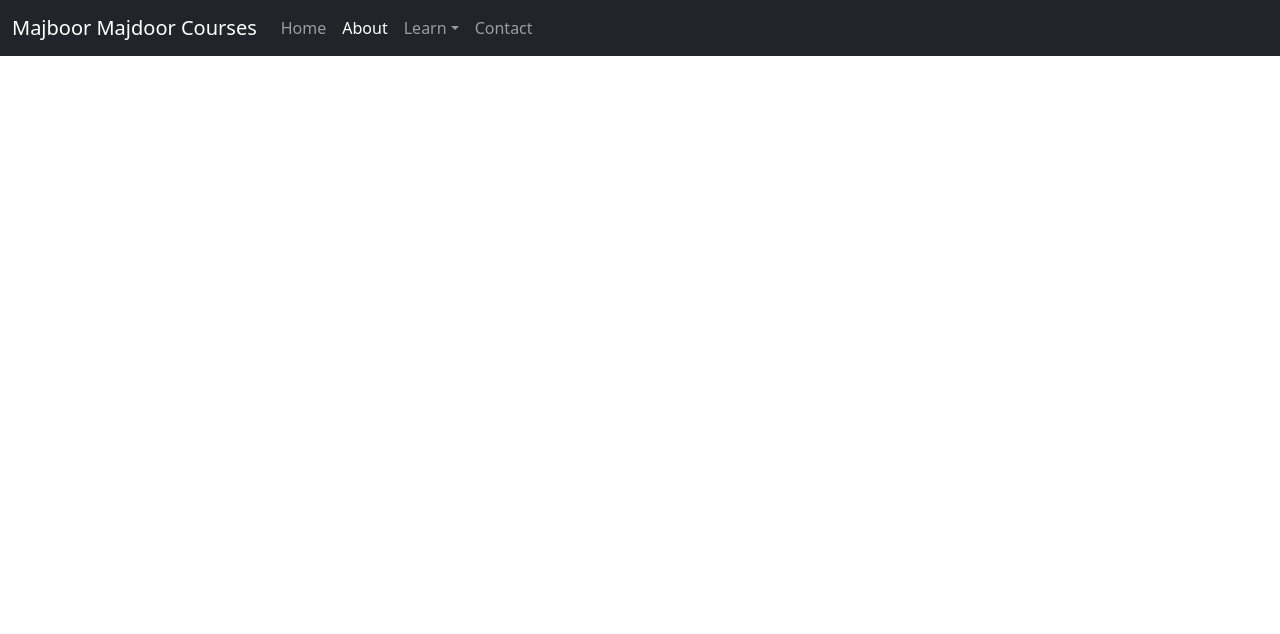
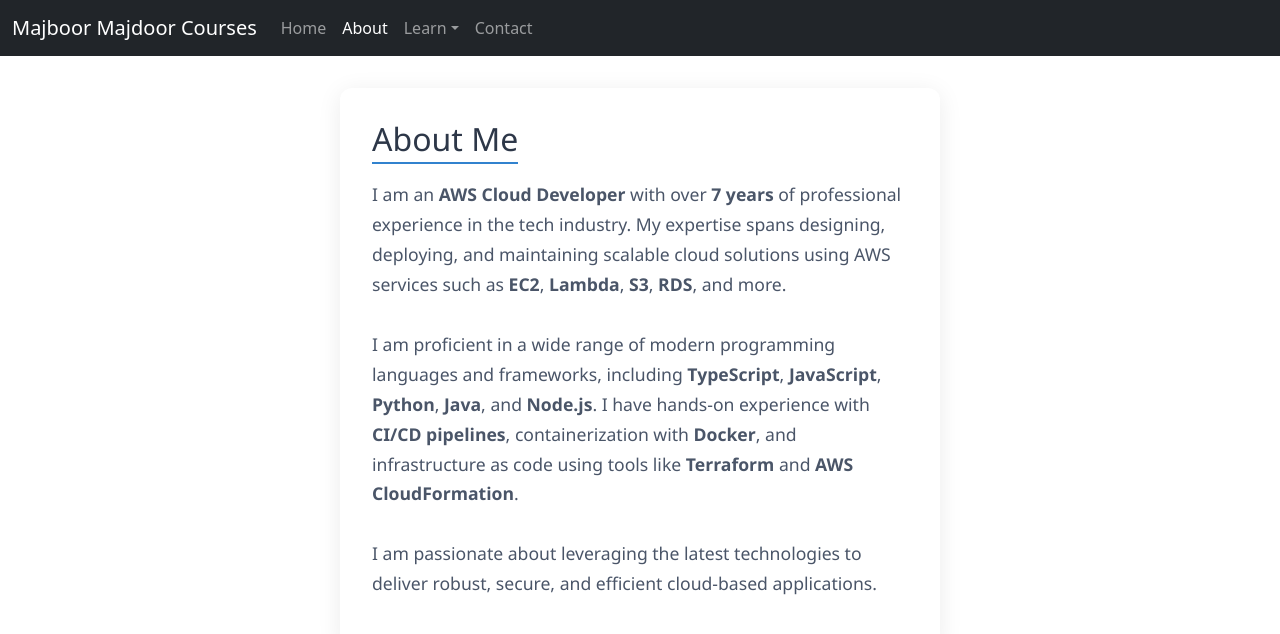
Before and after one commit to ayushpillewar/MajboorCourses, a React (Vite) app in the folder majboor-ui/: page / in a window 1280 px wide. Both pictures are taken after a click on the link "About". Shown: the top 634 px of the page. Built offline with nearby package versions, Linux system fonts and the light colour scheme.

Commit message:
made the state variable on upper layer

```diff
--- a/majboor-ui/src/App.tsx
+++ b/majboor-ui/src/App.tsx
@@ -1,11 +1,21 @@
 
-import Menu from './components/Menu'
-import 'bootstrap/dist/css/bootstrap.min.css'
+import { useState } from "react";
+import Menu from "./components/Menu";
+import "bootstrap/dist/css/bootstrap.min.css";
+import AboutMe from "./components/AboutMe";
+
 
 function App() {
+
+  // state variables
+  const [activeNav, setActiveNav] = useState("home");
   return (
-      <Menu />
-  )
+    <>
+      <Menu activeNav={activeNav} setActiveNav={setActiveNav}/>
+      { activeNav === "about" ? <AboutMe/> : null }
+    </>
+
+  );
 }
 
-export default App
+export default App;
--- /dev/null
+++ b/majboor-ui/src/components/AboutMe.tsx
@@ -0,0 +1,41 @@
+function AboutMe() {
+    return (
+        <div
+            style={{
+                maxWidth: "600px",
+                margin: "2rem auto",
+                padding: "2rem",
+                background: "#fff",
+                borderRadius: "12px",
+                boxShadow: "0 4px 24px rgba(0,0,0,0.08)",
+                fontFamily: "Segoe UI, Arial, sans-serif",
+            }}
+        >
+            <h2
+                style={{
+                    color: "#2d3748",
+                    fontSize: "2rem",
+                    marginBottom: "1rem",
+                    borderBottom: "2px solid #3182ce",
+                    display: "inline-block",
+                    paddingBottom: "0.25rem",
+                }}
+            >
+                About Me
+            </h2>
+            <p style={{ color: "#4a5568", fontSize: "1.1rem", lineHeight: 1.7 }}>
+                I am an <b>AWS Cloud Developer</b> with over <b>7 years</b> of professional experience in the tech industry.
+                My expertise spans designing, deploying, and maintaining scalable cloud solutions using AWS services such as <b>EC2</b>, <b>Lambda</b>, <b>S3</b>, <b>RDS</b>, and more.
+                <br />
+                <br />
+                I am proficient in a wide range of modern programming languages and frameworks, including <b>TypeScript</b>, <b>JavaScript</b>, <b>Python</b>, <b>Java</b>, and <b>Node.js</b>.
+                I have hands-on experience with <b>CI/CD pipelines</b>, containerization with <b>Docker</b>, and infrastructure as code using tools like <b>Terraform</b> and <b>AWS CloudFormation</b>.
+                <br />
+                <br />
+                I am passionate about leveraging the latest technologies to deliver robust, secure, and efficient cloud-based applications.
+            </p>
+        </div>
+    );
+}
+
+export default AboutMe;
--- a/majboor-ui/src/components/Menu.tsx
+++ b/majboor-ui/src/components/Menu.tsx
@@ -1,27 +1,12 @@
-import { useState } from "react";
+
 import "bootstrap/dist/css/bootstrap.min.css";
 import { HEADER_TITLE, LEARN_DROPDOWN_ITEMS, NAV_LABELS } from "../utils/Constants";
 import DropDown from "./DropDown";
 
-const Menu = () => {
-  const [activeNav, setActiveNav] = useState("home");
+const Menu = (props: {activeNav: string; setActiveNav: (nav:string)=> void}) => {
 
   const handleNavClick = (nav: string) => {
-    setActiveNav(nav);
-  };
-
-  const renderNavItem = () => {
-    return NAV_LABELS.map((item) => (
-      <li className="nav-item">
-        <a
-          className={`nav-link ${activeNav === item ? "active" : ""}`}
-          onClick={() => handleNavClick(item)}
-          href="#"
-        >
-          {item}
-        </a>
-      </li>
-    ));
+    props.setActiveNav(nav);
   };
 
   return (
@@ -42,7 +27,7 @@ const Menu = () => {
           <ul className="navbar-nav">
             <li className="nav-item">
               <a
-                className={`nav-link ${activeNav === "home" ? "active" : ""}`}
+                className={`nav-link ${props.activeNav === "home" ? "active" : ""}`}
                 onClick={() => handleNavClick("home")}
                 href="#"
               >
@@ -51,19 +36,19 @@ const Menu = () => {
             </li>
             <li className="nav-item">
               <a
-                className={`nav-link ${activeNav === "about" ? "active" : ""}`}
+                className={`nav-link ${props.activeNav === "about" ? "active" : ""}`}
                 onClick={() => handleNavClick("about")}
                 href="#"
               >
                 About
               </a>
             </li>
-            <DropDown activeNav={activeNav} handleNavClick={handleNavClick} dropdownItems={LEARN_DROPDOWN_ITEMS}/>
+            <DropDown activeNav={props.activeNav} handleNavClick={handleNavClick} dropdownItems={LEARN_DROPDOWN_ITEMS}/>
 
             <li className="nav-item">
               <a
                 className={`nav-link ${
-                  activeNav === "contact" ? "active" : ""
+                  props.activeNav === "contact" ? "active" : ""
                 }`}
                 onClick={() => handleNavClick("contact")}
                 href="#"
```
Also changed, not shown: majboor-ui/src/components/HomePage.tsx (added), majboor-ui/src/utils/CommonFn.tsx (added), majboor-ui/src/utils/Constants.tsx (line endings or trailing spaces).
